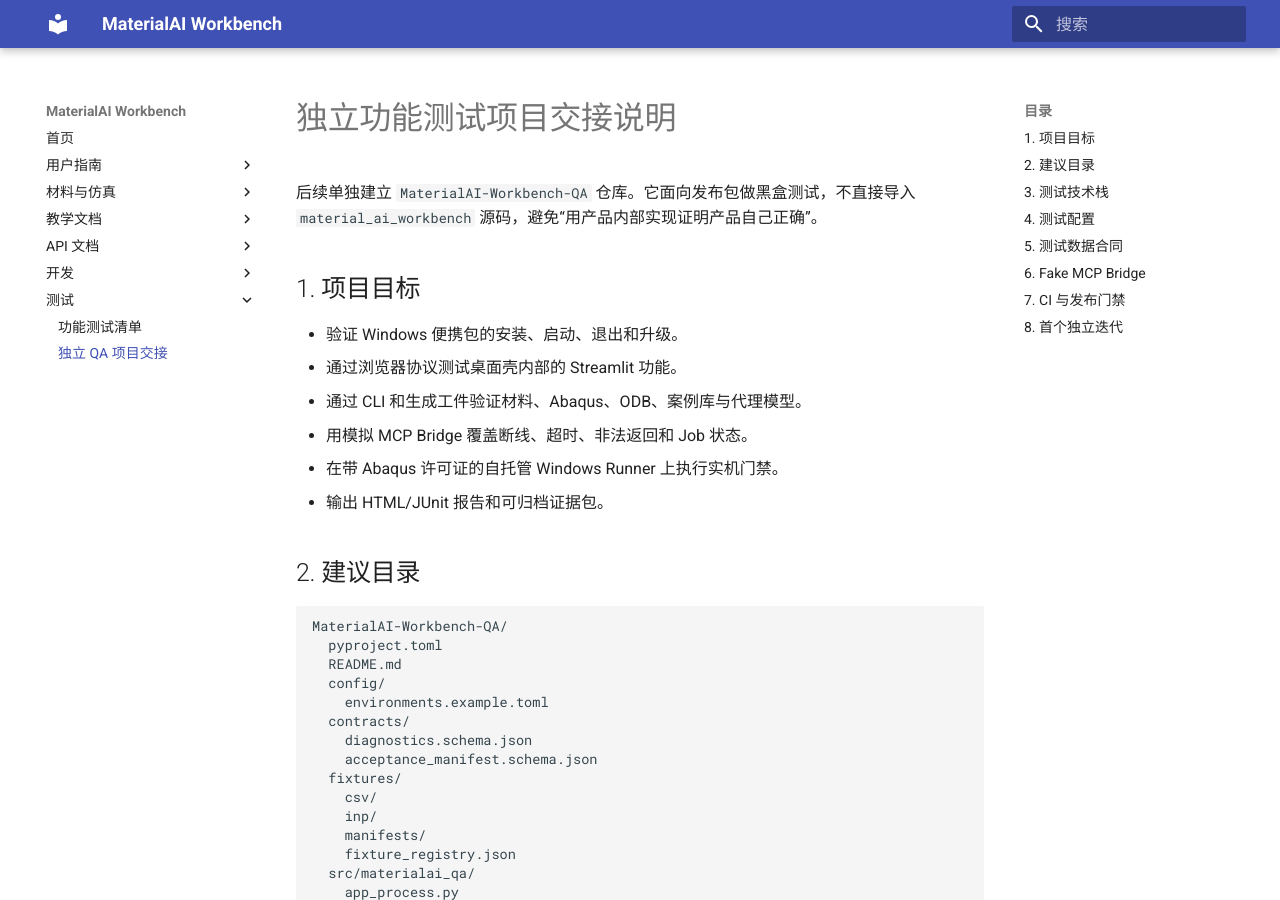
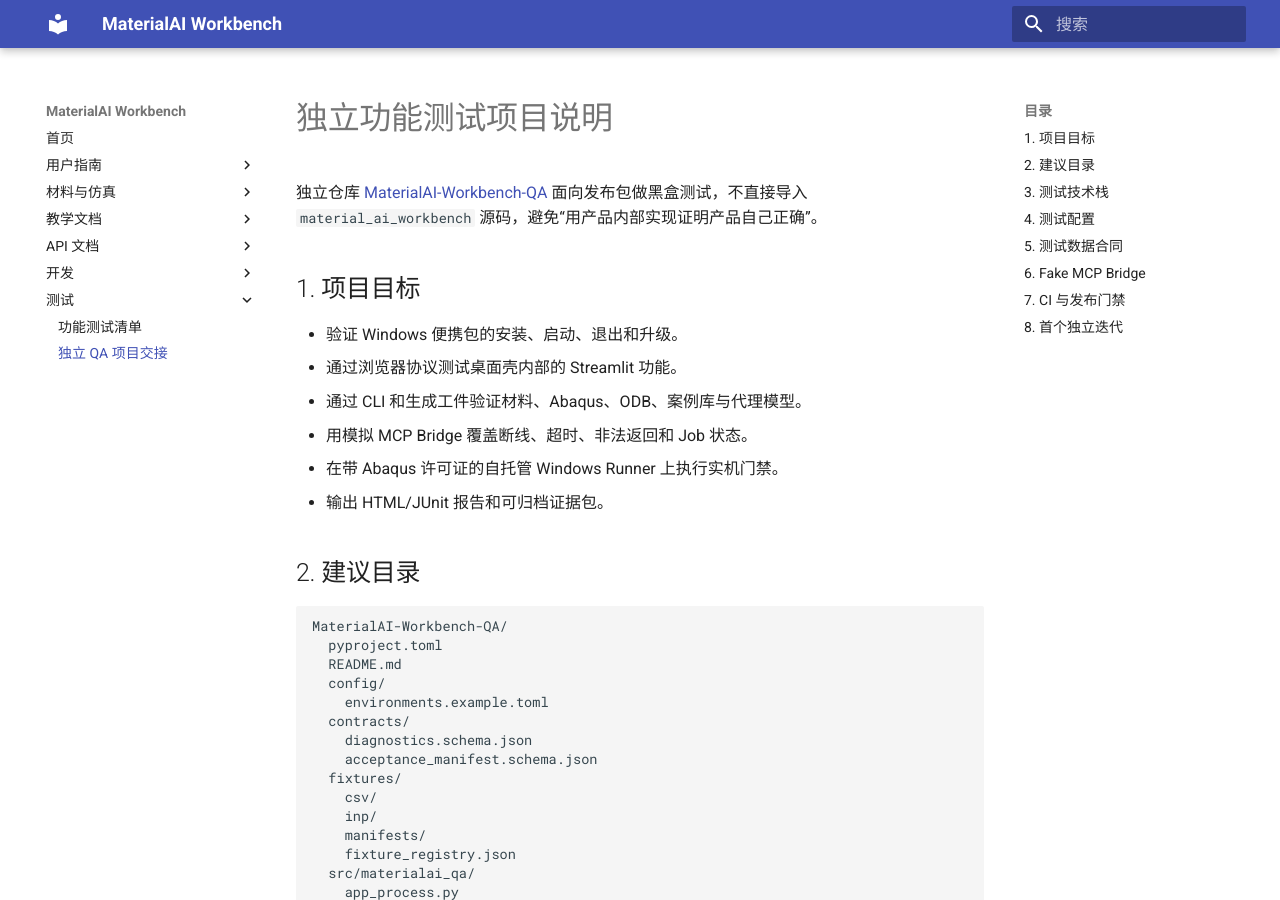
Before and after one commit to hwu12sluedu/MaterialAI-Workbench, an MkDocs documentation site: the page built from docs/testing/QA_PROJECT_HANDOFF_CN.md, in a window 1280 px wide and 900 px high. Built offline with MkDocs 1.6.1 and Material for MkDocs 9.7.7, drawn with Linux system fonts in a browser that asks for light colours.

Commit message:
Link independent release QA repository

```diff
--- a/docs/testing/QA_PROJECT_HANDOFF_CN.md
+++ b/docs/testing/QA_PROJECT_HANDOFF_CN.md
@@ -1,6 +1,6 @@
-# 独立功能测试项目交接说明
+# 独立功能测试项目说明
 
-后续单独建立 `MaterialAI-Workbench-QA` 仓库。它面向发布包做黑盒测试，不直接导入 `material_ai_workbench` 源码，避免“用产品内部实现证明产品自己正确”。
+独立仓库 [MaterialAI-Workbench-QA](https://github.com/hwu12sluedu/MaterialAI-Workbench-QA) 面向发布包做黑盒测试，不直接导入 `material_ai_workbench` 源码，避免“用产品内部实现证明产品自己正确”。
 
 ## 1. 项目目标
 
```
Also changed, not shown: README.md (+1 -0 lines), docs/DEVELOPMENT_CN.md (+1 -1 lines).
